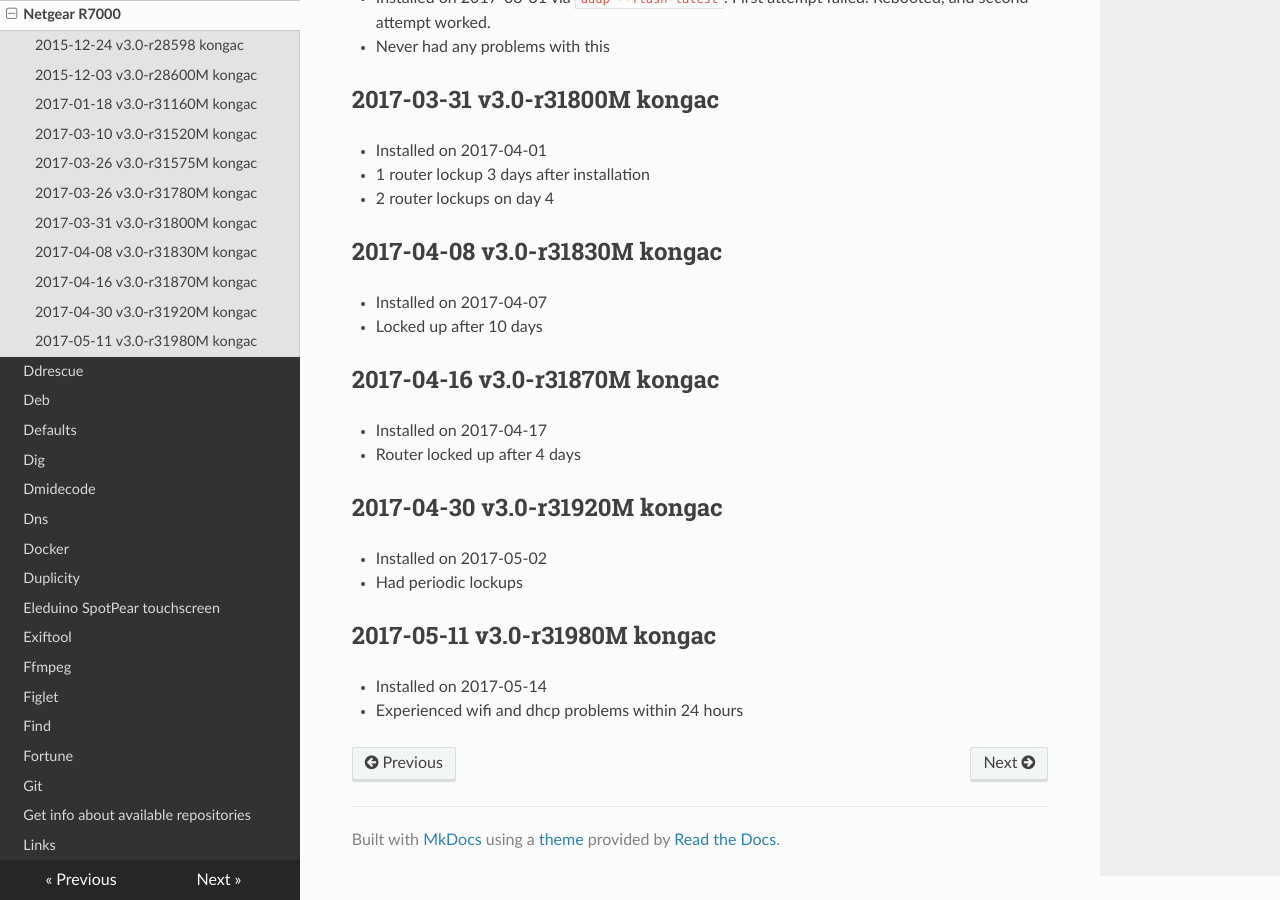
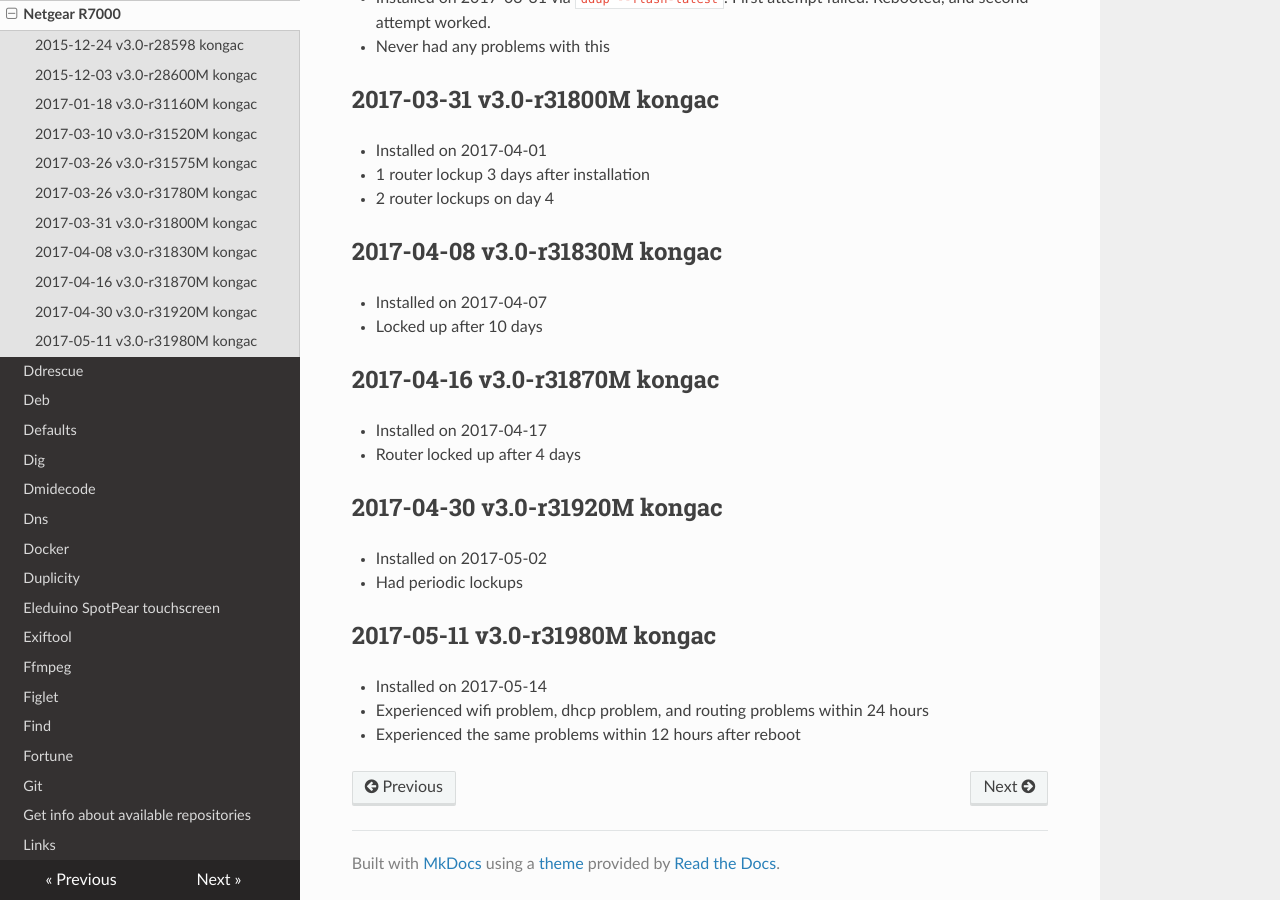
Before and after one commit to lando-cal/tech-notes, an MkDocs documentation site: the page built from docs/dd-wrt.md, in a window 1280 px wide and 900 px high, scrolled down 990 px. Built offline with MkDocs 1.6.1, drawn with Linux system fonts in a browser that asks for light colours; nearby versions of some CDN libraries.

Commit message:
More problems

```diff
--- a/docs/dd-wrt.md
+++ b/docs/dd-wrt.md
@@ -56,4 +56,5 @@
 ## 2017-05-11 v3.0-r31980M kongac
 
 - Installed on 2017-05-14
-- Experienced wifi and dhcp problems within 24 hours
+- Experienced wifi problem, dhcp problem, and routing problems within 24 hours
+- Experienced the same problems within 12 hours after reboot
```
